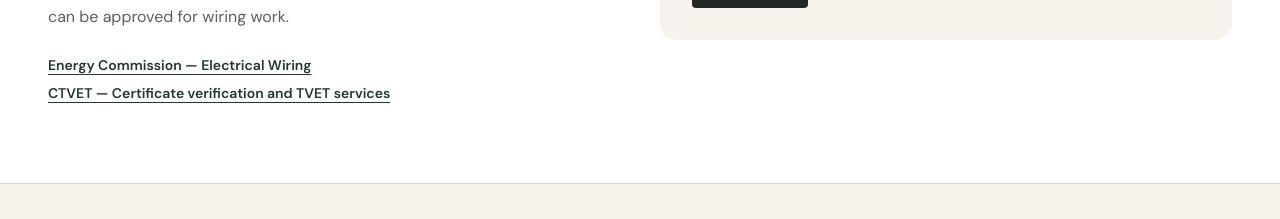
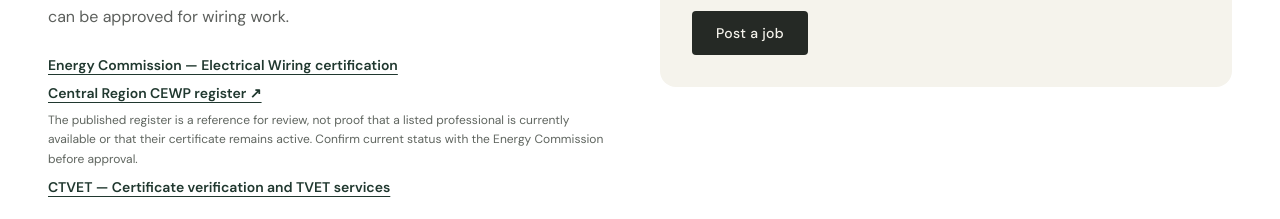
Before and after one commit to padmor/Green-House-Creatioins, a Next.js app: page /map in a window 1280 px wide. Shown: the part 1658-1877 px from the top of the page. Built offline with nearby package versions, Linux system fonts and the light colour scheme; no server answers; the database is empty.

Commit message:
Add Central Region CEWP register to verification resources

```diff
--- a/src/app/(site)/map/page.tsx
+++ b/src/app/(site)/map/page.tsx
@@ -49,7 +49,9 @@ export default function TrustPage() {
               Ghana's Energy Commission states that indoor electrical wiring work must be carried out by appropriately certified Electrical Wiring Professionals. GBC therefore requires a verified CEWP credential before an electrician profile can be approved for wiring work.
             </p>
             <div className="mt-6 space-y-2 text-sm">
-              <p><a className="font-semibold text-forest-900 underline underline-offset-4" href="https://energycom.gov.gh/index.php/initiatives/electrical-wiring" target="_blank" rel="noopener noreferrer">Energy Commission — Electrical Wiring</a></p>
+              <p><a className="font-semibold text-forest-900 underline underline-offset-4" href="https://energycom.gov.gh/index.php/initiatives/electrical-wiring" target="_blank" rel="noopener noreferrer">Energy Commission — Electrical Wiring certification</a></p>
+              <p><a className="font-semibold text-forest-900 underline underline-offset-4" href="https://www.energycom.gov.gh/index.php/documents/category/22-cewp-register?download=74%3Acentral-region" target="_blank" rel="noopener noreferrer">Central Region CEWP register ↗</a></p>
+              <p className="text-xs leading-relaxed text-muted">The published register is a reference for review, not proof that a listed professional is currently available or that their certificate remains active. Confirm current status with the Energy Commission before approval.</p>
               <p><a className="font-semibold text-forest-900 underline underline-offset-4" href="https://www.ctvet.gov.gh/" target="_blank" rel="noopener noreferrer">CTVET — Certificate verification and TVET services</a></p>
             </div>
           </div>
```
